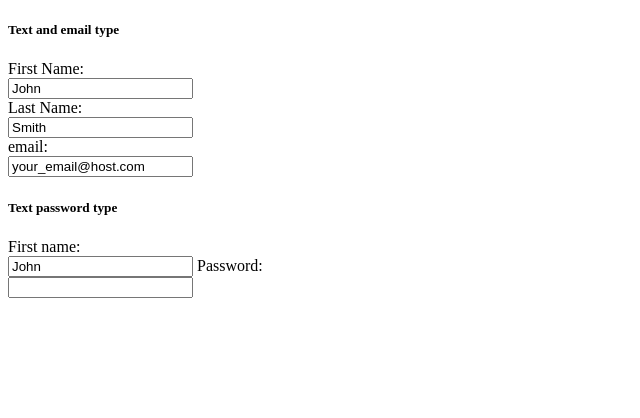
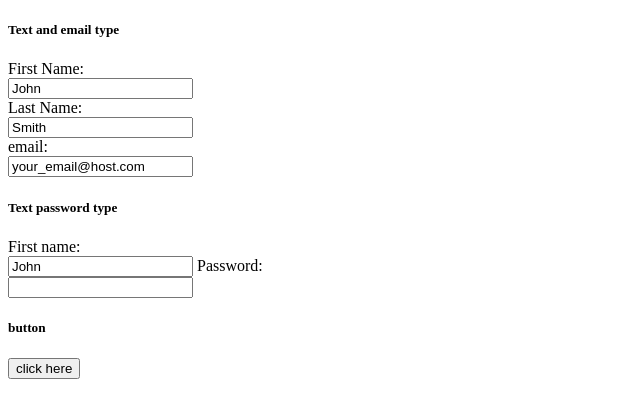
Before and after one commit to NikosDiakonis/Mathima-EKPA-3.2-HTML-Forms, a plain HTML site: page index.html in a window 1280 px wide. Shown: the whole page, without its empty margins (0-640 px from the left). Drawn offline with Linux system fonts and the light colour scheme.

Commit message:
added a button in a form

```diff
--- a/index.html
+++ b/index.html
@@ -33,6 +33,9 @@
     <input type="text" name="user_name" value="John">
     Password: <br>
     <input type="password" name="password1">
-
+  </form>
+  <h5>button</h5>
+  <form>
+    <input type="button" value="click here"> <br>
   </form>
 </body>
```
